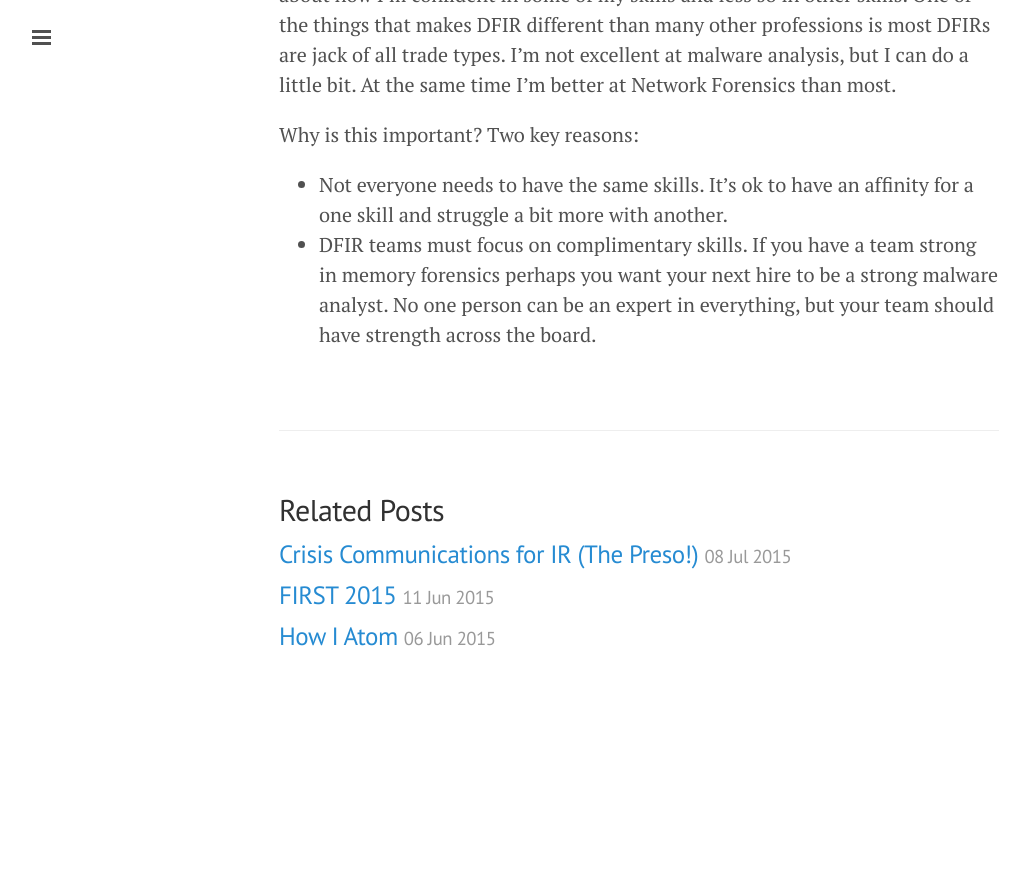
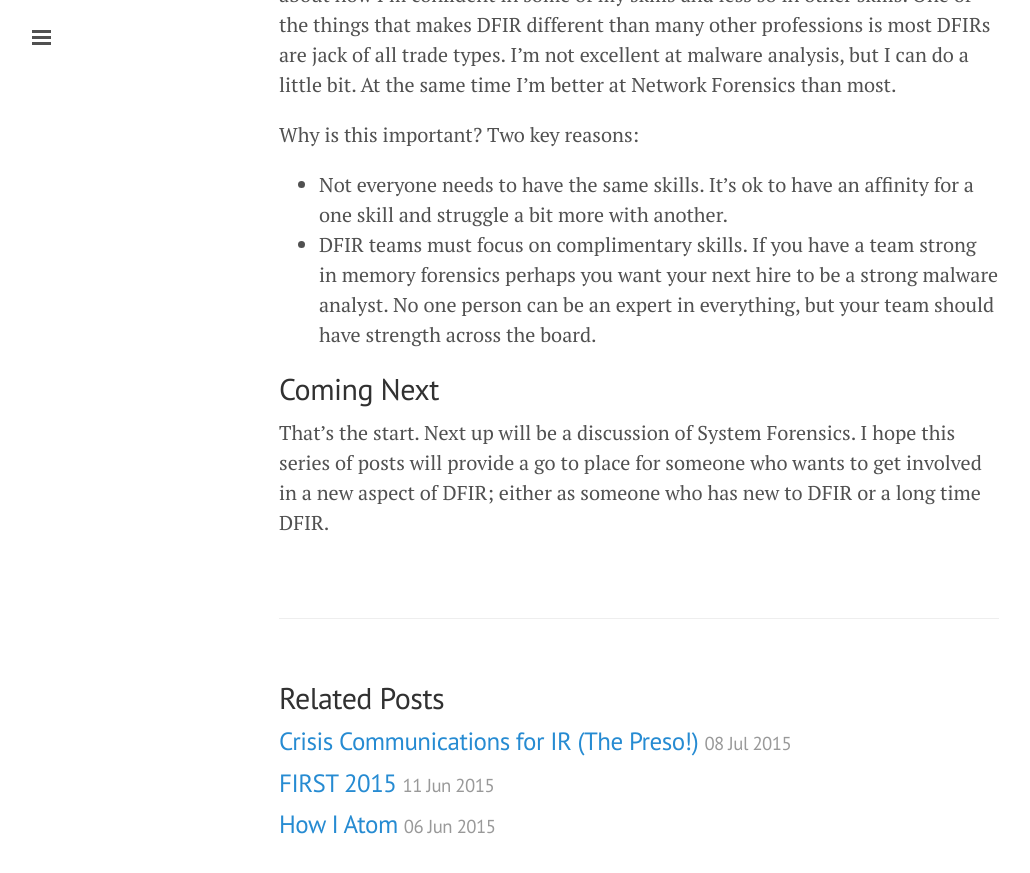
Before and after one commit to sroberts/sroberts.github.io, a Jekyll site: the page built from _posts/2016-01-06-introduction-to-dfir-the-beginning.md, in a window 1280 px wide and 900 px high, scrolled down 3434 px. Shown: the top 873 px of the window, without its empty margins (1-1031 px from the left). Built offline with Jekyll 4.4.1, drawn with Linux system fonts in a browser that asks for light colours; nearby versions of some CDN libraries; comment, search, counter and statistics services are not loaded; before the commit the page ends 4147 px from its top, so only the background shows below that; some of the changed text lies outside the part shown.

Commit message:
added a short conclusion and fixed clif stolls name

```diff
--- a/_posts/2016-01-06-introduction-to-dfir-the-beginning.md
+++ b/_posts/2016-01-06-introduction-to-dfir-the-beginning.md
@@ -75,3 +75,6 @@ Why is this important? Two key reasons:
 
 - Not everyone needs to have the same skills. It's ok to have an affinity for a one skill and struggle a bit more with another.
 - DFIR teams must focus on complimentary skills. If you have a team strong in memory forensics perhaps you want your next hire to be a strong malware analyst. No one person can be an expert in everything, but your team should have strength across the board.
+
+## Coming Next
+That's the start. Next up will be a discussion of System Forensics. I hope this series of posts will provide a go to place for someone who wants to get involved in a new aspect of DFIR; either as someone who has new to DFIR or a long time DFIR.
```
Also changed, not shown: other parts of _posts/2016-01-06-introduction-to-dfir-the-beginning.md (+1 -1 lines).
